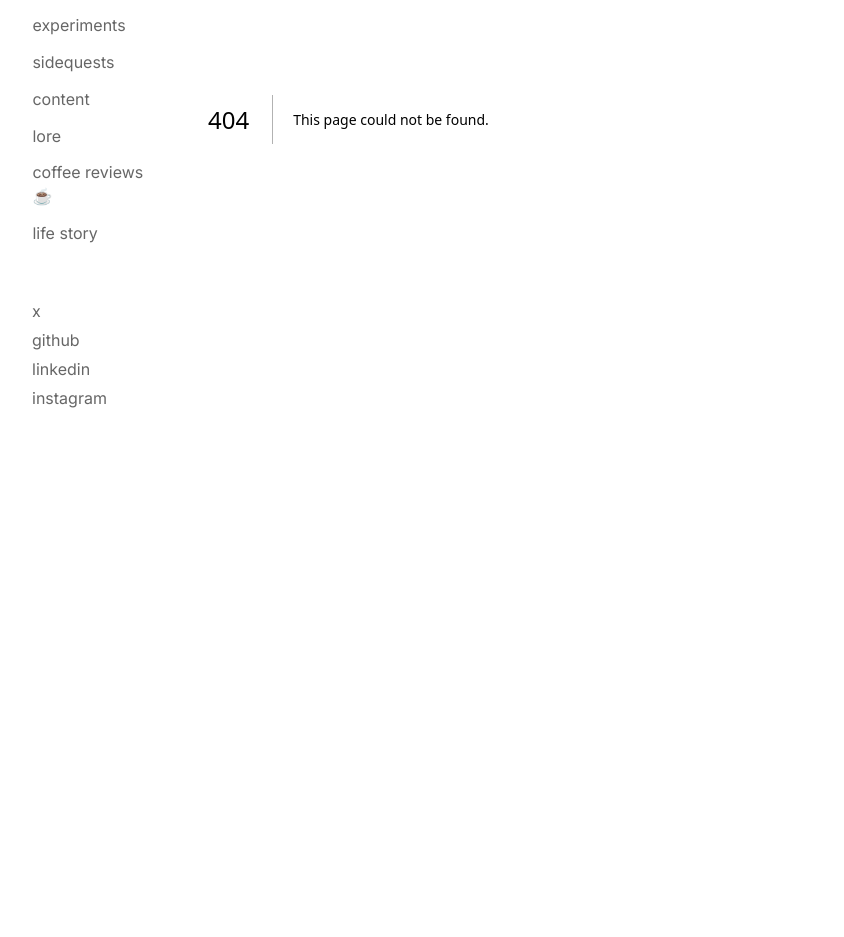
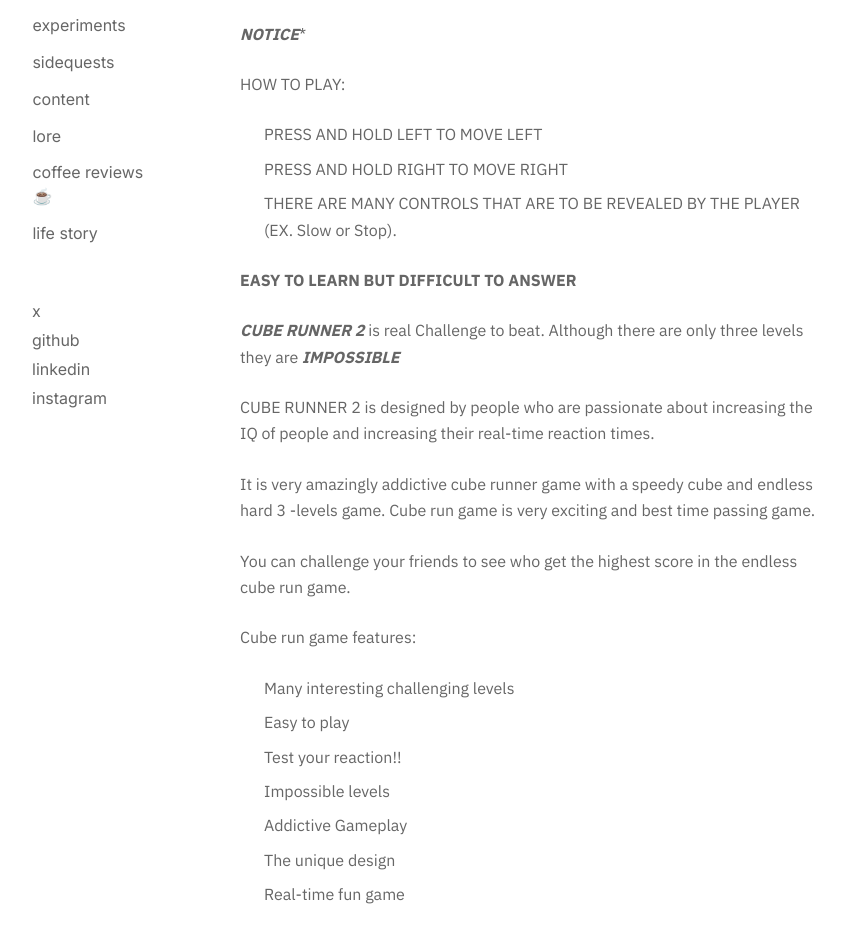
Before and after one commit to alexshibu1/alexshibu.com, a Next.js app: page /essay/cuberunner in a window 1280 px wide. Before the commit this address had no page. Shown: the part 281-1218 px from the top of the page, without its empty margins (48-892 px from the left). Before the commit the page ends 800 px from the top, so only its background shows below. Built offline with nearby package versions, Linux system fonts and the light colour scheme.

Commit message:
more changes

```diff
--- /dev/null
+++ b/app/essay/calculator/page.mdx
@@ -0,0 +1,30 @@
+export const metadata = {
+  title: "Calculator App 1.1 - My First Android Application",
+  description: "A very simple calculator app written in Kotlin, meant for everyone and helpful for quick calculations.",
+  date: "2018",
+  type: "essay",
+};
+
+<EssayHeader
+  title="Calculator App 1.1 - My First Android Application"
+  date="2018"
+/>
+
+A VERY SIMPLE CALCULATOR MEANT FOR EVERYONE. HELPFUL FOR QUICK CALCULATIONS.
+
+- The calculator provides a and design.
+- Performs basic calculation such as.....
+                                                                 - Addition,
+                                                                  - Subtraction,
+                                                                  - Multiplication,
+                                                                  - Division,
+- Simple keypad layout.
+- Quick and easy.
+- Compatible with 82.1% of devices.
+
+
+
+
+[NOTICE]
+
+Please leave feedback on this app. And ways I can improve. Please email or write a review on this current app.  PLEASE REMEMBER THIS IS MY FIRST APPLICATION AND THEIR MIGHT PROBLEMS. SO PLEASE LET ME KNOW THAT IMAY RESOLVE THAT IN THE NEXT VERSION, WHICH WILL COME OUT SOON.
--- /dev/null
+++ b/app/essay/cuberunner/page.mdx
@@ -0,0 +1,61 @@
+export const metadata = {
+  title: "Cube Runner - Impossible Levels Game",
+  description: "INTRODUCING IMPOSSIBLE-*FINISH IT*-TEST&DEVLOP YOUR IQ-TOTALLY FREE!!-*NO ADDS* Cube runner game with impossible levels designed to increase IQ and reaction times.",
+  date: "2019",
+  type: "essay",
+};
+
+<EssayHeader
+  title="Cube Runner - Impossible Levels Game"
+  date="2019"
+/>
+
+INTRODUCING IMPOSSIBLE-*FINISH IT*-TEST&DEVLOP YOUR IQ-TOTALLY FREE!!-*NO ADDS*
+
+
+***************NOTICE****************
+
+HOW TO PLAY:
+
+                     - PRESS AND HOLD LEFT TO MOVE LEFT
+                     - PRESS AND HOLD RIGHT TO MOVE RIGHT
+                     - THERE ARE MANY CONTROLS THAT ARE TO BE REVEALED BY THE PLAYER
+                        (EX. Slow or Stop).
+
+**********EASY TO LEARN BUT DIFFICULT TO ANSWER**********
+
+
+***CUBE RUNNER 2*** is real Challenge to beat. Although there are only three levels they are ***IMPOSSIBLE***
+
+CUBE RUNNER 2 is designed by people who are passionate about increasing the IQ of people and increasing their real-time reaction times.
+
+It is very amazingly addictive cube runner game with a speedy cube and endless hard
+3 -levels game.
+Cube run game is very exciting and best time passing game.
+
+You can challenge your friends to see who get the highest score in the endless cube run game.
+
+Cube run game features:
+- Many interesting challenging levels
+- Easy to play
+- Test your reaction!!
+- Impossible levels
+- Addictive Gameplay
+- The unique design
+- Real-time fun game
+
+**************************Developer's Note*****************************
+
+**************I am just starting out as a developer and learning. This game is in early development, therefore, users' feedback is highly appreciated. More features will be coming soon, please rate if you like the game. ****************
+
+The app does use third-party services that may collect information used to identify you.
+
+Google Play Services
+AdMob
+Firebase Analytics
+
+THEY SAID I COLLECT IMEI BUT IT IS NOT STORED OR EVEN ACCESSED BY ME I DON'T KNOW HOW TO OR THE FACT THAT MY APP DID THIS. I JUST DON'T HOW TO STOP.
+
+************************I DON'T STORE YOU DATA!!!!!!*************************
+
+**********************DOWNLOAD IT AND START PLAYING************************
--- a/app/projects/page.tsx
+++ b/app/projects/page.tsx
@@ -462,22 +462,24 @@ export default function WorkIndex() {
     },
     {
       name: "Cube Runner",
-      description: "A Unity game project - cube runner style game.",
+      description:
+        "INTRODUCING IMPOSSIBLE-*FINISH IT*-TEST&DEVLOP YOUR IQ-TOTALLY FREE!!-*NO ADDS* Cube runner game with impossible levels designed to increase IQ and reaction times.",
       link: "/projects/cube.png",
       date: "2019",
       repo: "",
       video: "",
-      writeup: "",
+      writeup: "/essay/cuberunner",
       image: "/projects/cube.png",
     },
     {
       name: "Calculator App 1.1",
-      description: "Calculator application built in 2018.",
+      description:
+        "A very simple calculator app written in Kotlin, meant for everyone and helpful for quick calculations. Features a clean design with basic operations: addition, subtraction, multiplication, and division. Simple keypad layout that's quick and easy to use, compatible with 82.1% of devices. My first Android application - feedback was requested for improvements.",
       link: "/projects/cal link.png",
       date: "2018",
       repo: "",
       video: "",
-      writeup: "",
+      writeup: "/essay/calculator",
       image: "/projects/cal main.png",
     },
     {
```
